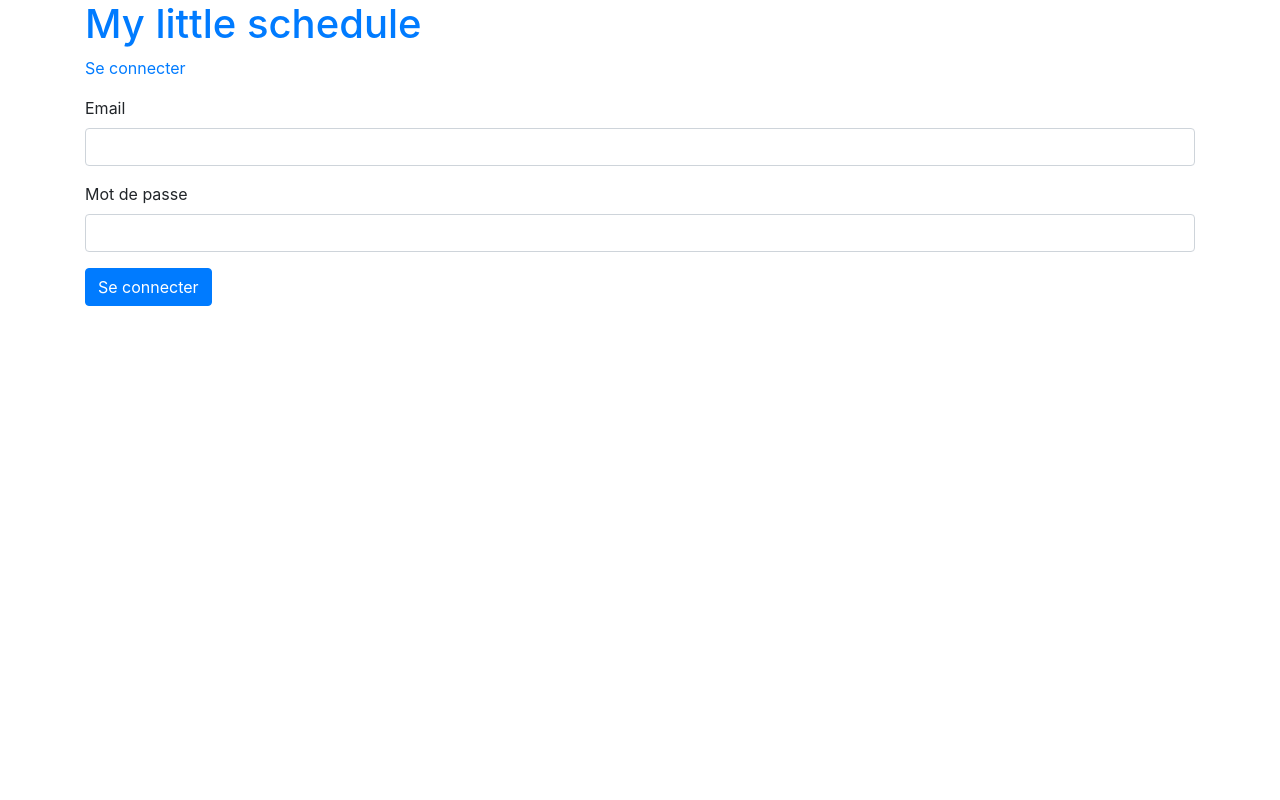
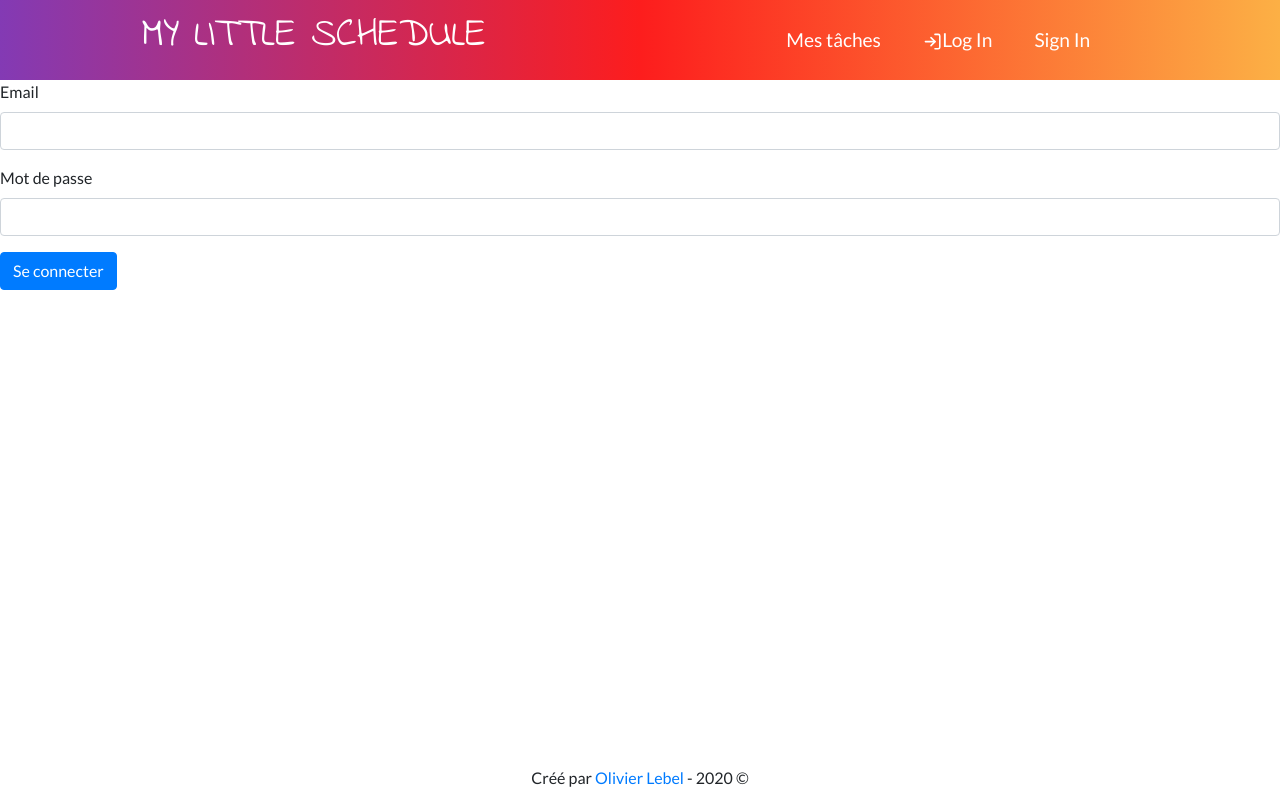
Before and after one commit to OliveLeb/mylittlescheduleAPI, a React (Create React App) app in the folder client/: page /login in a window 1280 px wide. Built offline with nearby package versions, Linux system fonts and the light colour scheme.

Commit message:
header nav css

```diff
--- a/client/public/index.html
+++ b/client/public/index.html
@@ -24,6 +24,10 @@
       work correctly both with client-side routing and a non-root public URL.
       Learn how to configure a non-root public URL by running `npm run build`.
     -->
+    <link
+      href="https://fonts.googleapis.com/css2?family=Indie+Flower&family=Lato&display=swap"
+      rel="stylesheet"
+    />
     <link
       rel="stylesheet"
       href="https://cdn.jsdelivr.net/npm/bootstrap@4.5.3/dist/css/bootstrap.min.css"
--- a/client/src/App.js
+++ b/client/src/App.js
@@ -1,28 +1,36 @@
 import React from 'react';
 import { BrowserRouter as Router, Route, Switch } from 'react-router-dom';
+
+import {Provider as AuthProvider} from './context/AuthContext';
+import { Provider as TaskProvider} from './context/TaskContext';
+
 import Home from './components/Home';
 import Header from './components/common/Header';
 import Login from './components/Login';
-import {Provider as AuthProvider} from './context/AuthContext';
-import { Provider as TaskProvider} from './context/TaskContext';
+import Footer from './components/common/Footer';
+import TasksList from './components/TasksList';
 
 function App() {
   return (
     <AuthProvider>
       <TaskProvider>
-        <div className="App container">
         <Router>
           <Header />
+          <div className="App">
           <Switch>
             <Route exact path='/'>
                 <Home />
+            </Route>
+            <Route path='/mytasks'>
+                <TasksList />
             </Route>
             <Route path='/login'>
                 <Login />
             </Route>
           </Switch>
+          </div>
+          <Footer />
         </Router>
-        </div>
       </TaskProvider>
     </AuthProvider>
   );
--- a/client/src/components/AddTask.js
+++ b/client/src/components/AddTask.js
@@ -18,7 +18,6 @@ const AddTask = () => {
     };
 
     return (
-        <section>
         <form onSubmit={handleSubmit}>
             <div className='form-group'>
             <label htmlFor='task'></label>
@@ -26,7 +25,6 @@ const AddTask = () => {
             </div>
             <button type='submit'>Ajouter</button>
         </form>
-        </section>
     )
 }
 
--- a/client/src/components/Home.js
+++ b/client/src/components/Home.js
@@ -1,7 +1,5 @@
 import React, { useContext } from 'react';
 import { Context as AuthContext} from '../context/AuthContext';
-import AddTask from './AddTask';
-import TasksList from './TasksList';
 
 const Home = () => {
 
@@ -9,9 +7,10 @@ const Home = () => {
 
     return (
         <>
-            {isLogged && <h2>Bonjour {loggedUser.firstname} {loggedUser.lastname}</h2>}
-            {isLogged && <TasksList />}
-            <AddTask />
+            {isLogged && <h2>Bonjour {loggedUser.firstname}</h2>}
+            <section>
+                Planifiez votre journée tranquillement !
+            </section>
         </>
     )
 }
--- a/client/src/components/TasksList.js
+++ b/client/src/components/TasksList.js
@@ -1,6 +1,7 @@
 import React, { useContext } from 'react';
 import { Context as TaskContext} from '../context/TaskContext';
 import TaskService from '../services/userTasks';
+import AddTask from './AddTask';
 import TasksListItem from './TasksListItem/TasksListItem';
 
 const TasksList = () => {
@@ -46,12 +47,17 @@ const TasksList = () => {
     }
 
     return (
+        <>
+        <section>
+                {tasks.length !==0 ? <h4>Vos tâches du jour</h4> : <h4>Ajouter des tâches</h4>}
+        </section>
+
+        <TasksListItem toggleIsDone={toggleIsDone} deleteTask={deleteTask}/>
 
         <section>
-                <h4>Vos tâches du jour</h4>
-                <TasksListItem toggleIsDone={toggleIsDone} deleteTask={deleteTask}/>
+            <AddTask />
         </section>
-
+        </>
     )
 };
 
--- a/client/src/components/TasksListItem/TasksListItem.js
+++ b/client/src/components/TasksListItem/TasksListItem.js
@@ -10,7 +10,7 @@ const TasksListItem = ({toggleIsDone, deleteTask}) => {
         <ul>
             {
                 tasks.map((task,index) => (
-                    <li key={index} className={'d-flex justify-content-between alert ' + (task.is_done ? styles.completed : styles.notCompleted)}>
+                    <li key={index} className={'d-flex justify-content-between shadow p-3 mb-5 rounded ' + (task.is_done ? styles.completed : styles.notCompleted)}>
 
                         <input type='checkbox'
                         name={task.id} onChange={()=>toggleIsDone(task)} checked={task.is_done}/>
--- /dev/null
+++ b/client/src/components/common/Footer.js
@@ -0,0 +1,13 @@
+import React from 'react';
+
+const Footer = () => {
+    return (
+        <footer>
+
+            Créé par <a href='https://cv.lebelolivier.fr' target='_blank'
+        rel='noopener noreferrer'>Olivier Lebel</a> - 2020 &copy;
+        </footer>
+    )
+}
+
+export default Footer
--- a/client/src/components/common/Header.js
+++ b/client/src/components/common/Header.js
@@ -4,6 +4,7 @@ import { Context as AuthContext} from '../../context/AuthContext';
 import { Context as TaskContext } from '../../context/TaskContext';
 import FetchTasks from '../../hooks/FetchTasks';
 import DataService from '../../services/auth';
+import NavBar from './NavBar/NavBar';
 
 const Header = () => {
 
@@ -33,15 +34,7 @@ const Header = () => {
 
     return (
         <header>
-            <NavLink to='/'><h1>My little schedule</h1></NavLink>
-            <nav>
-                <ul>
-                    {isLogged
-                    ? <li><button type='button' onClick={logOut} className='btn btn-secondary'>Se déconnecter</button></li>
-                    : <li><NavLink to='/login'>Se connecter</NavLink></li>
-                    }
-                </ul>
-            </nav>
+                <NavBar isLogged={isLogged} logOut={logOut}/>
         </header>
     )
 }
--- /dev/null
+++ b/client/src/components/common/NavBar/NavBar.js
@@ -0,0 +1,43 @@
+import React, { useState } from 'react';
+import { NavLink } from 'react-router-dom';
+import { FiLogIn, FiLogOut } from 'react-icons/fi';
+import { FaTimes, FaBars } from 'react-icons/fa';
+import './NavBar.modules.css';
+
+const NavBar = ({isLogged, logOut}) => {
+
+    const [isMenuToggled,setIsMenuToggled] = useState(false);
+
+    const onToggle = () => {
+        setIsMenuToggled(prevState => !prevState);
+    }
+
+    return (
+        <nav className='NavBar'>
+
+                <NavLink to='/' className='navBarLogo'><h1>My little schedule</h1></NavLink>
+
+            <div className='menuIcon' onClick={onToggle}>
+                { isMenuToggled ? <FaTimes /> : <FaBars /> }
+            </div>
+            <ul className={'navMenu' + (isMenuToggled ? ' active' : '')} >
+                <li><NavLink to='/mytasks'>Mes tâches</NavLink></li>
+
+                    <li>
+                    {isLogged
+                    ? <span onClick={logOut} className='btn btn-link'><FiLogOut /> Log Out</span>
+                    : <NavLink to='/login'><FiLogIn />Log In</NavLink>
+                    }
+                    </li>
+                    <li>
+                    {isLogged
+                    ? <NavLink to='#'>Mon Compte</NavLink>
+                    : <NavLink to='#'>Sign In</NavLink>
+                    }
+                    </li>
+            </ul>
+        </nav>
+    );
+};
+
+export default NavBar;
--- /dev/null
+++ b/client/src/components/common/NavBar/NavBar.modules.css
@@ -0,0 +1,130 @@
+.NavBar {
+  background: linear-gradient(
+    90deg,
+    rgba(131, 58, 180, 1) 0%,
+    rgba(253, 29, 29, 1) 50%,
+    rgba(252, 176, 69, 1) 100%
+  );
+  display: flex;
+  justify-content: center;
+  align-items: center;
+  font-size: 1.2rem;
+  height: 80px;
+}
+
+.navMenu {
+  margin: 0;
+  display: grid;
+  grid-template-columns: repeat(5, auto);
+  grid-gap: 10px;
+  list-style: none;
+  text-align: center;
+  width: 50vw;
+  justify-content: end;
+  margin-right: 2rem;
+}
+
+.navMenu a {
+  color: #fff;
+  text-decoration: none;
+  padding: 0.5rem 1rem;
+}
+
+.navMenu a:hover {
+  background: #d61e1e;
+  border-radius: 4px;
+  transition: all 0.2s ease-out;
+}
+
+.navBarLogo {
+  color: #fff;
+  justify-self: start;
+  margin-left: 20px;
+  cursor: pointer;
+}
+
+.menuIcon {
+  color: #fff;
+  display: none;
+}
+
+@media all and (max-width: 960px) {
+  .NavBar {
+    position: relative;
+  }
+
+  .navMenu {
+    display: flex;
+    flex-flow: column wrap;
+    width: 100%;
+    height: 500px;
+    position: absolute;
+    top: 80px;
+    left: -100%;
+    opacity: 1;
+    transition: all 1s ease;
+  }
+
+  .navMenu.active {
+    background: linear-gradient(
+      90deg,
+      rgba(131, 58, 180, 0.8) 0%,
+      rgba(253, 29, 29, 0.8) 50%,
+      rgba(252, 176, 69, 0.8) 100%
+    );
+
+    left: 0;
+    opacity: 1;
+    transition: all 0.5s ease;
+    z-index: 1;
+  }
+
+  .navMenu a {
+    text-align: center;
+    padding: 2rem;
+    width: 100%;
+    display: table;
+  }
+
+  .navMenu a:hover {
+    background-color: #d61e1e;
+    border-radius: 0;
+  }
+
+  .navBarLogo {
+    position: absolute;
+    top: 0;
+    left: 0;
+    transform: translate(0%, 25%);
+  }
+
+  .menuIcon {
+    display: block;
+    position: absolute;
+    top: 0;
+    right: 0;
+    transform: translate(-100%, 20%);
+    font-size: 1.8rem;
+    cursor: pointer;
+    font-size: 2rem;
+  }
+}
+
+@media all and (max-width: 470px) {
+  .navBarLogo {
+    transform: translate(0%, 75%);
+  }
+  .navBarLogo h1 {
+    font-size: 1.5rem;
+  }
+  .menuIcon {
+    font-size: 1.5rem;
+    transform: translate(-100%, 50%);
+  }
+}
+
+@media all and (max-height: 550px) {
+  .navMenu {
+    height: 100vw;
+  }
+}
--- a/client/src/index.css
+++ b/client/src/index.css
@@ -4,4 +4,25 @@
   box-sizing: border-box;
   list-style: none;
   text-decoration: none;
+  font-family: 'Lato', sans-serif;
 }
+
+/* HEADER */
+header h1 {
+  font-family: 'Indie Flower', cursive;
+  text-transform: uppercase;
+}
+
+header a:hover {
+  text-decoration: none;
+}
+
+/* FOOTER */
+footer {
+  position: absolute;
+  bottom: 0px;
+  text-align: center;
+  width: 100%;
+  padding: 10px;
+  height: 44px;
+}
```
Also changed, not shown: client/src/App.css (deleted).
